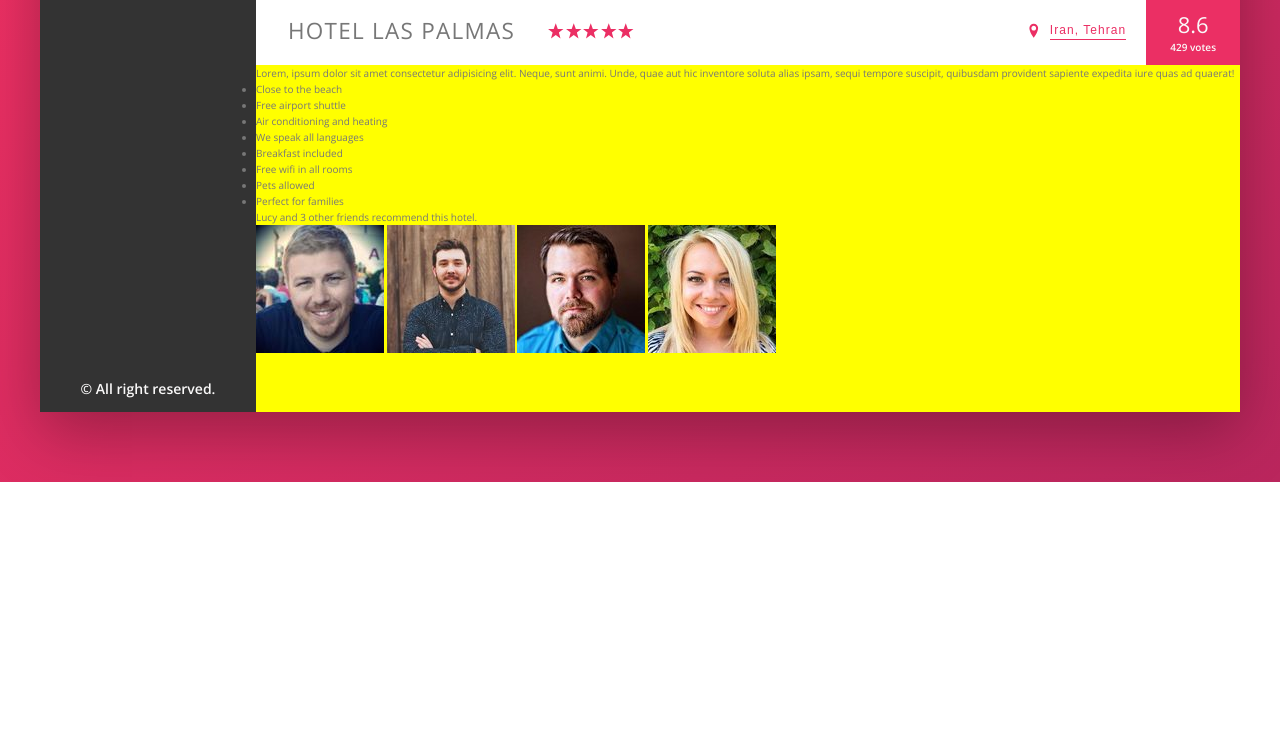
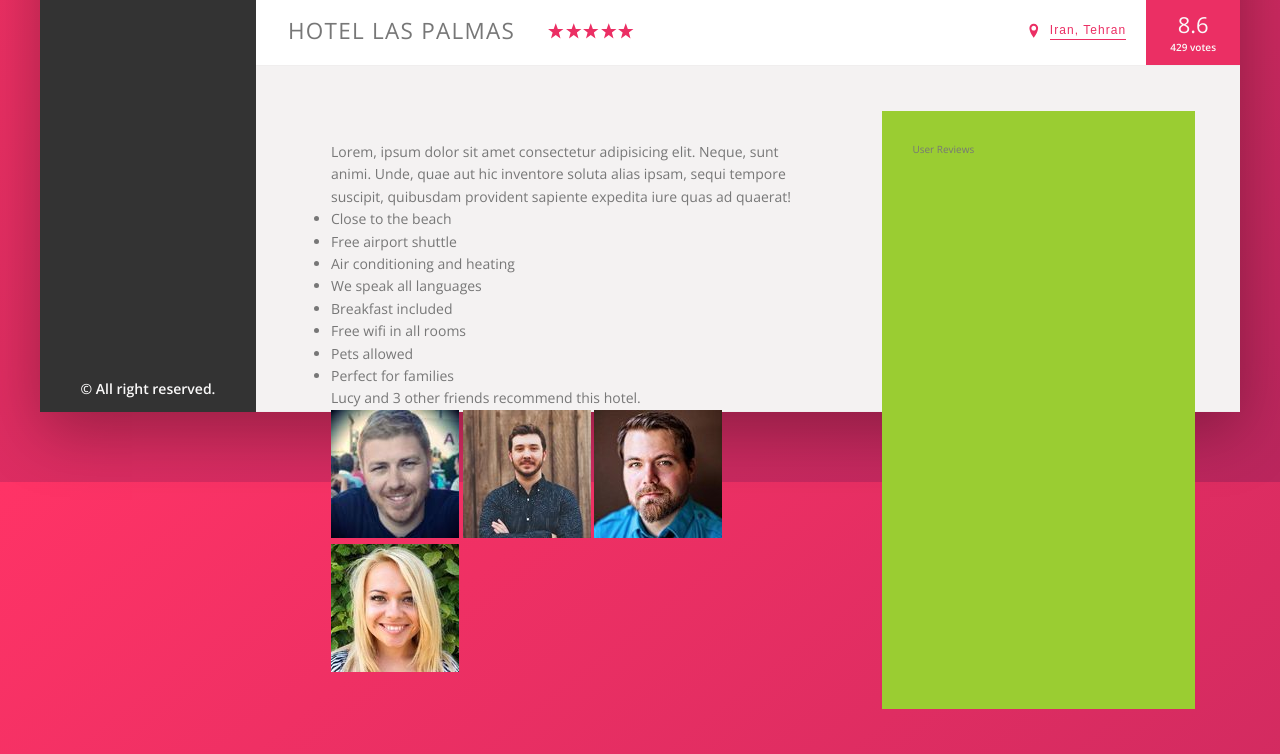
Before and after one commit to KouroshBhl/Trillo, a website: page index.html in a window 1280 px wide. Shown: the part 528-1282 px from the top of the page. Before the commit the page ends 1010 px from the top, so only its background shows below. Drawn offline with nearby package versions, Linux system fonts and the light colour scheme.

Commit message:
Add layout for detail content

```diff
--- a/index.html
+++ b/index.html
@@ -211,7 +211,7 @@
                 </div>
               </div>
             </div>
-            <figure class="testomonials"></figure>
+            <div class="user-reviews">User Reviews</div>
           </div>
         </main>
       </div>
--- a/sass/_base.scss
+++ b/sass/_base.scss
@@ -13,6 +13,8 @@
   --color-grey-dark-3: #999;
 
   --box-shadow-dark: 0 2rem 6rem rgba(0, 0, 0, 0.3);
+
+  --line: 1px solid var(--color-grey-light-3);
 }
 
 * {
--- a/sass/_components.scss
+++ b/sass/_components.scss
@@ -175,6 +175,7 @@
   background-color: #fff;
   display: flex;
   align-items: center;
+  border-bottom: var(--line);
   &__title {
     text-transform: uppercase;
     padding: 1.6rem 3.2rem;
@@ -265,13 +266,6 @@
   }
 }
 
-.detail {
-}
-.desc {
-  &__text {
-  }
-}
-
 .list {
   &__item {
   }
--- a/sass/_layout.scss
+++ b/sass/_layout.scss
@@ -11,6 +11,7 @@
   display: flex;
   justify-content: space-between;
   align-items: center;
+  border-bottom: var(--line);
 }
 .content {
   display: flex;
@@ -24,7 +25,23 @@
   flex-direction: column;
   justify-content: space-between;
 }
+
 .hotel-view {
-  background-color: yellow;
   flex: 1;
+  border-bottom: var(--line);
 }
+.detail {
+  display: flex;
+  gap: 4.5rem;
+  padding: 4.5rem;
+}
+.desc {
+  flex: 0 0 60%;
+  padding: 3rem;
+  font-size: 1.4rem;
+}
+.user-reviews {
+  background-color: yellowgreen;
+  flex: 1;
+  padding: 3rem;
+}
```
Also changed, not shown: css/style.css, 1 other file.
